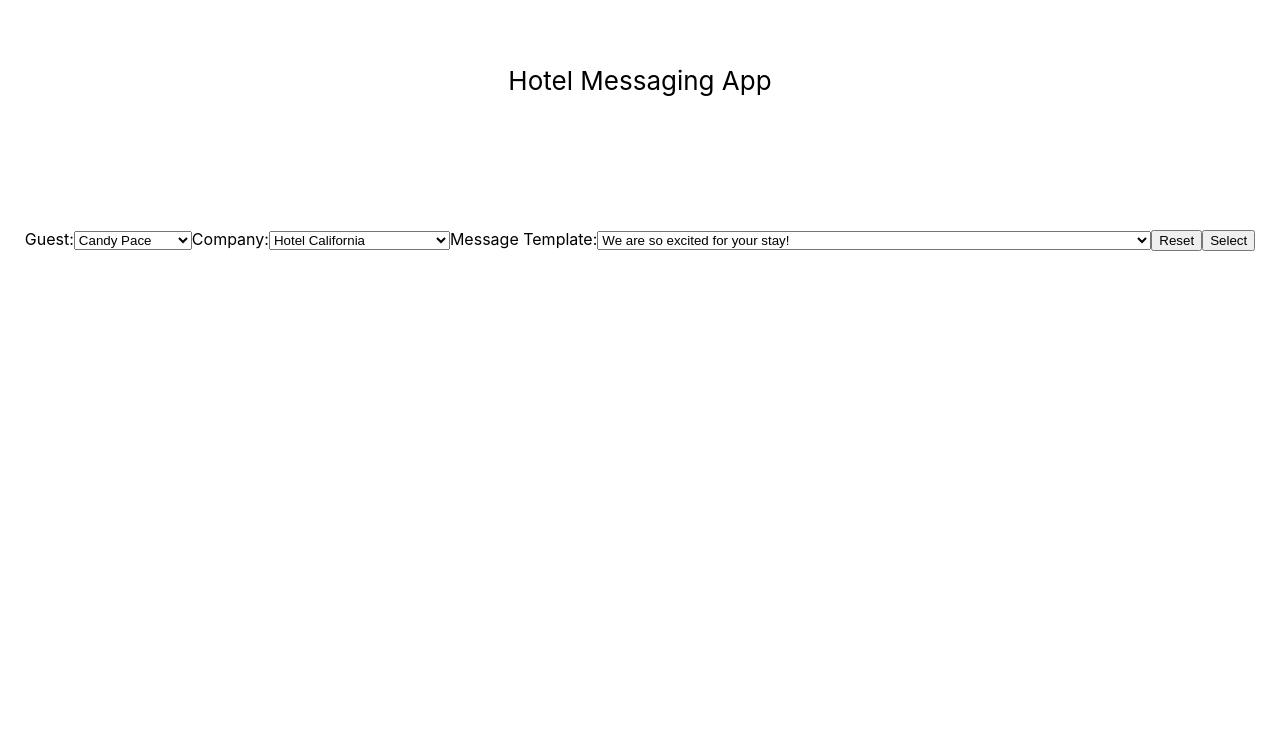
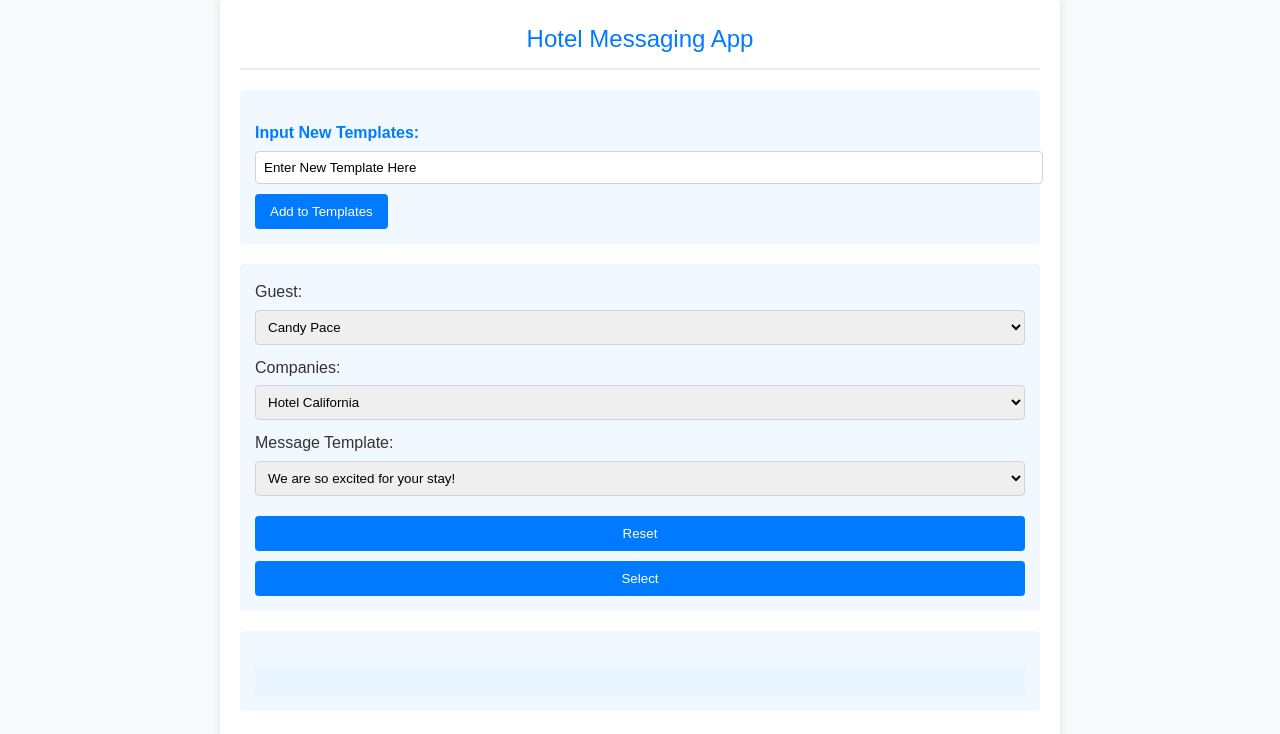
Before and after one commit to CardinalNavigation/hotelmessagingapp, a React (Create React App) app: page / in a window 1280 px wide. Shown: the top 734 px of the page. Built offline with nearby package versions, Linux system fonts and the light colour scheme.

Commit message:
Adding functionality to add new templates

```diff
--- a/src/components/App.css
+++ b/src/components/App.css
@@ -1,10 +1,10 @@
-.App {
+/* .App {
   text-align: center;
 }
 
 
 .App-header {
-  /* background-color: #282c34; */
+  background-color: #282c34;
   min-height: 20vh;
   display: flex;
   flex-direction: column;
@@ -21,10 +21,93 @@
   flex-direction: column;
   align-items: center;
   justify-content: center;
+} */
+
+
+/* App.css */
+
+body {
+  font-family: Arial, sans-serif;
+  background-color: #f8f9fa;
+  color: #333;
+  line-height: 1.6;
+}
+
+.App {
+  max-width: 800px;
+  margin: 0 auto;
+  padding: 20px;
+  background-color: white;
+  box-shadow: 0 0 10px rgba(0, 0, 0, 0.1);
+}
+
+.App-header {
+  text-align: center;
+  font-size: 24px;
+  color: #007bff;
+  margin-bottom: 20px;
+  padding-bottom: 10px;
+  border-bottom: 2px solid #e9ecef;
+}
+
+.FormDiv {
+  margin-bottom: 20px;
 }
 
 .Form {
+  display: flex;
   flex-direction: column;
-  align-items: center;
-  justify-content: center;
 }
+
+label {
+  margin-bottom: 10px;
+}
+
+select, input {
+  width: 100%;
+  padding: 8px;
+  margin-top: 5px;
+  border: 1px solid #ced4da;
+  border-radius: 4px;
+}
+
+button {
+  background-color: #007bff;
+  color: white;
+  border: none;
+  padding: 10px 15px;
+  margin-top: 10px;
+  border-radius: 4px;
+  cursor: pointer;
+  transition: background-color 0.3s;
+}
+
+button:hover {
+  background-color: #0056b3;
+}
+
+section {
+  font-weight: bold;
+  color: #007bff;
+  margin-top: 15px;
+}
+
+p {
+  margin: 5px 0 15px;
+}
+
+div > div {
+  margin-bottom: 20px;
+  padding: 15px;
+  background-color: #f1f8ff;
+  border-radius: 4px;
+}
+
+/* Style for the message output */
+div > section:last-child {
+  font-size: 18px;
+  padding: 15px;
+  background-color: #e9f5ff;
+  border-radius: 4px;
+  margin-top: 20px;
+}
--- a/src/components/App.js
+++ b/src/components/App.js
@@ -4,45 +4,41 @@
 import guestData from "../data/Guests.json";
 import messageData from "../data/Messages.json";
 
-// First we will get the JSON Data Imported ✅
-// Then we will set up a system to manipulate the data using buttons and selectors ✅
-// We need to create an object to use to manipulate messages with the data in here.
-
 function App() {
   const [message, setMessage] = useState("");
-  const [data, setData] = useState("");
-  const [currentHour, setcurrentHour] = useState(0);
-  const [generatedData, setGeneratedData] = useState(null);
+  const [data, setData] = useState(null);
 
-  function handleSubmit(event) {
+  const [companies, setCompanies] = useState(companyData);
+  const [guests, setGuests] = useState(guestData);
+  const [templates, setTemplateData] = useState(messageData);
+
+  console.log(templates.length);
+  console.log(templates);
+
+  function handleTemplateSelection(event) {
     event.preventDefault();
     //Taking Data From Event, transfering to a form.
     const form = event.target;
     //Creating form variable to hold what was submitted.
     const formData = new FormData(form);
     //Creating an Object from the Form Data.
-    const formObject = Object.fromEntries(formData.entries());
-
-    //Set Variable For Data Selected This Will Be Relevant if functionality is expanded.
-    setGeneratedData(formObject);
-
+    const dataSelected = Object.fromEntries(formData.entries());
     //Pass Data to Function to compile message
-    messageGenerator(formObject);
+    messageGenerator(dataSelected);
   }
 
   const messageGenerator = (dataSelected) => {
     // We Need the Time of Day, and are generating that with this function
     let timeofDay = getTimeOfDay();
-    console.log(dataSelected);
+
+    console.log("Data Selected", dataSelected);
     //Unpack Data into simpler syntax to make it more useable. -1 is for 0 index
-    let guest = guestData[dataSelected.guestId - 1];
-    let company = companyData[dataSelected.companyId - 1];
-    let template = messageData[dataSelected.templateId - 1];
-    console.log(template);
-    console.log(guest);
+    let guest = guests[dataSelected.guestId - 1];
+    let company = companies[dataSelected.companyId - 1];
+    let template = templates[dataSelected.templateId - 1];
 
-    //Generate Object Template for Future Use:
-    let messageObject = {
+    //Generate message object template for future Use:
+    let dataObject = {
       guest: {
         firstName: guest.firstName,
         lastName: guest.lastName,
@@ -61,18 +57,17 @@
       },
     };
 
-    setData(messageObject);
+    console.log("The Data Object is", dataObject);
+    //Set Data Object for the page.
+    setData(dataObject);
 
     //Create Message Variable with available data.
-    let messageOutput = `Good
-    ${messageObject.messageTemplate.timeofDay},
-    ${messageObject.guest.firstName}
-    ${messageObject.guest.lastName}.
+    let messageOutput = `Good ${dataObject.messageTemplate.timeofDay}, ${dataObject.guest.firstName} ${dataObject.guest.lastName}.
+    And welcome to ${dataObject.company.name}.
     Room ${guest.reservation.roomNumber} is ready for you.
-    ${messageObject.company.name} is honored to be your preferred stay.
-    ${messageObject.messageTemplate.message}`;
+    ${dataObject.messageTemplate.message}`;
 
-    //Set useState for rendering to DOM
+    //Set Message variable for rendering to DOM
     setMessage(messageOutput);
   };
 
@@ -97,6 +92,27 @@
     return timeOfDay;
   };
 
+  //Below Function Allows Users To Add New Templates
+  const addNewTemplate = (event) => {
+    event.preventDefault();
+    //Taking Data From Event, transfering to a form.
+    const form = event.target;
+    //Creating form variable to hold what was submitted.
+    const formData = new FormData(form);
+    //Creating an Object from the Form Data.
+    const newTemplate = Object.fromEntries(formData.entries());
+    const newId = templates.length + 1;
+    const newTemplateObject = {
+      id: newId,
+      message: newTemplate.templateinput,
+    };
+
+    setTemplateData((currentTemplates) => [
+      ...currentTemplates,
+      newTemplateObject,
+    ]);
+  };
+
   //Resets Selected Template Message when the Reset Button is pressed.
   const messageReset = () => {
     setMessage("");
@@ -108,14 +124,28 @@
       {/* Display Header */}
       <header className="App-header">Hotel Messaging App</header>
 
+      {/* Place to add to Templates */}
+      <div>
+        <section>Input New Templates:</section>
+        <form onSubmit={addNewTemplate}>
+          <label>
+            <input
+              name="templateinput"
+              defaultValue="Enter New Template Here"
+            ></input>
+          </label>
+          <button type="submit">Add to Templates</button>
+        </form>
+      </div>
+
       {/* Begin Selection Form */}
       <div className="FormDiv">
-        <form className="Form" onSubmit={handleSubmit}>
+        <form className="Form" onSubmit={handleTemplateSelection}>
           {/* Guest Selection */}
           <label>
             Guest:
             <select name="guestId" defaultValue="Guest">
-              {guestData.map((guest) => (
+              {guests.map((guest) => (
                 <option value={guest.id} key={guest.id}>
                   {guest.firstName} {guest.lastName}
                 </option>
@@ -125,9 +155,9 @@
 
           {/* Company Selection */}
           <label>
-            Company:
+            Companies:
             <select name="companyId" defaultValue="Guest">
-              {companyData.map((company) => (
+              {companies.map((company) => (
                 <option value={company.id} key={company.id}>
                   {company.company}
                 </option>
@@ -139,7 +169,7 @@
           <label>
             Message Template:
             <select name="templateId" defaultValue={"Template"}>
-              {messageData.map((template) => (
+              {templates.map((template) => (
                 <option value={template.id} key={template.id}>
                   {template.message}
                 </option>
@@ -155,19 +185,22 @@
         </form>
       </div>
 
-      {/* Selection Display. If Data Object is empty (like on page-load) no display */}
+      {/* Selection Display. If Data Object is empty (like on page-load or reset) no display */}
       {data && (
         <div>
+          <div>Selections:</div>
           <section>Guest:</section>
           <p>
             {data.guest.firstName} {data.guest.lastName}
           </p>
           <section>Company:</section>
           <p>{data.company.name}</p>
+          <section>Message Template:</section>
+          <p>{data.messageTemplate.message}</p>
         </div>
       )}
 
-      {/* Template Message Selected */}
+      {/* Template Message Display */}
       <div>
         <section>{message}</section>
       </div>
```
